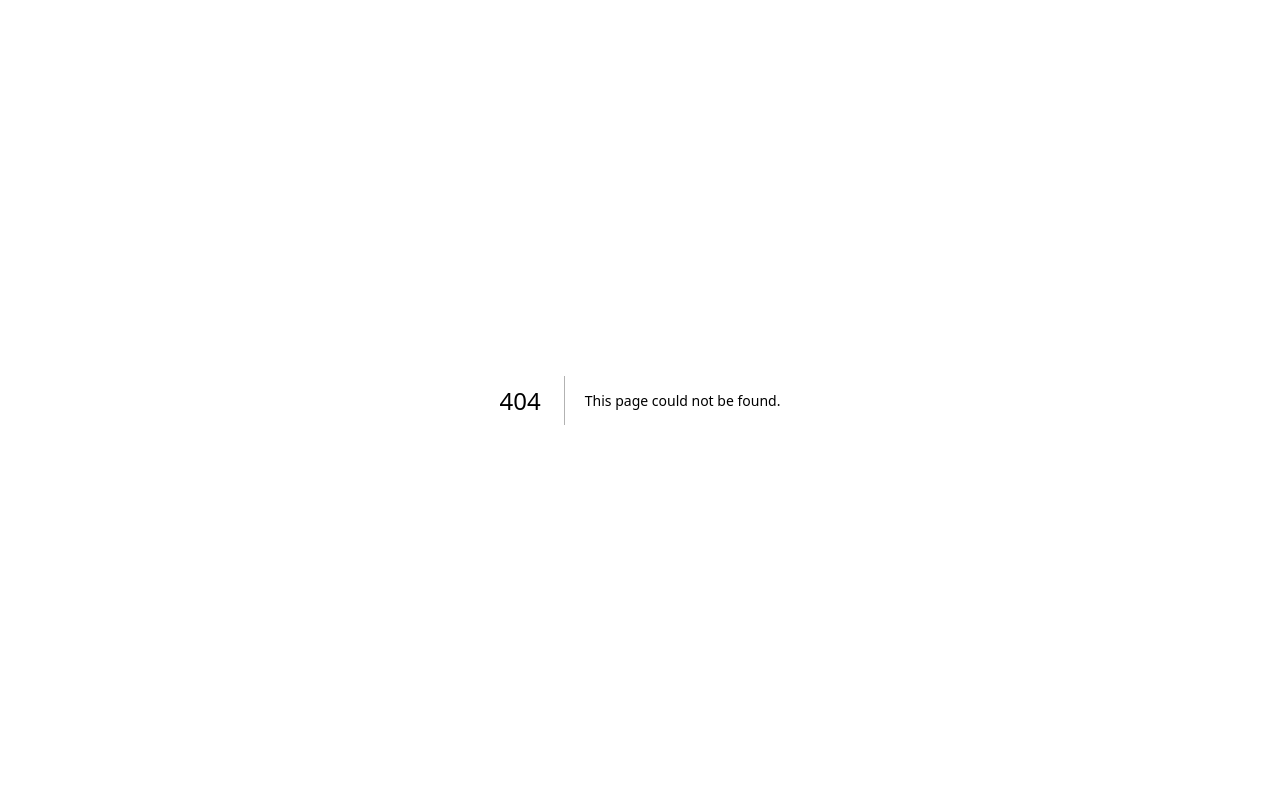
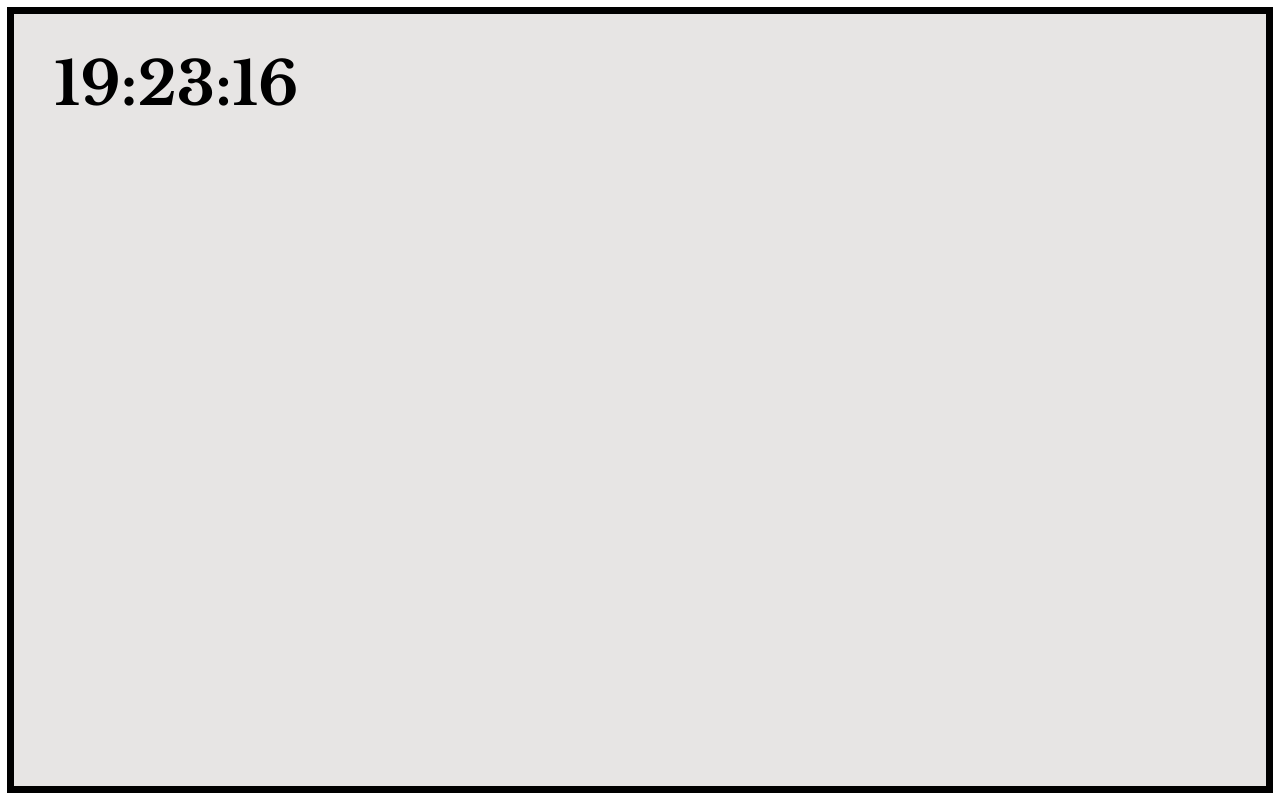
Before and after one commit to TheGreatShan/muraleetharanpages, a Next.js app: page /clock in a window 1280 px wide. Before the commit this address had no page. Built offline with nearby package versions, Linux system fonts and the light colour scheme.

Commit message:
clock added to the bottom right

```diff
--- /dev/null
+++ b/src/app/clock/page.tsx
@@ -0,0 +1,34 @@
+"use client";
+
+import { useState, useEffect } from "react";
+
+export default function Page() {
+    const [ctime, setTime] = useState<string>(""); // Startet mit einem leeren Wert
+
+    useEffect(() => {
+        // Aktualisiert die Zeit jede Sekunde
+        const interval = setInterval(() => {
+            setTime(new Date().toLocaleTimeString("en-US", { hour12: false })); // Konsistentes 12-Stunden-Format
+        }, 1000);
+
+        return () => clearInterval(interval); // Cleanup des Intervalls bei Unmount
+    }, []);
+
+    return (
+        <div className={"border-solid border-[7px] border-white bg-[#e7e5e4] min-h-screen w-screen h-full flex flex-grow"}>
+            <div
+                className={
+                    "border-solid border-[7px] border-black bg-[#e7e5e4] text-black font-libre w-screen min-h-full"
+                }
+            >
+                <div className={"md:p-10"}>
+                    <div>
+                        <h1 className="text-6xl font-bold mx-auto my-auto">
+                            {ctime || "Loading..."}
+                        </h1>
+                    </div>
+                </div>
+            </div>
+        </div>
+    );
+}
--- a/src/app/components/Nav.tsx
+++ b/src/app/components/Nav.tsx
@@ -1,6 +1,11 @@
+"use client"
+
 import Link from "next/link";
 
+
 export default function Nav() {
+
+
     return (
         <div className={"bg-[#e7e5e4] text-black font-libre p-10 backdrop-blur-sm select-none"}>
             <div className={"fixed left-0 md:ml-[100px] ml-[50px] md:visible invisible"}>
--- a/src/app/components/design.tsx
+++ b/src/app/components/design.tsx
@@ -1,7 +1,20 @@
+"use client"
+
 import Nav from "muralee/app/components/Nav";
 import React from "react";
+import { useState, useEffect } from "react";
+
 
 export default function Design({children}: Readonly<{ children: React.ReactNode; }>) {
+    const [ctime, setTime] = useState<string>("");
+
+    useEffect(() => {
+        const interval = setInterval(() => {
+            setTime(new Date().toLocaleTimeString("en-US", { hour12: false }));
+        }, 1000);
+
+        return () => clearInterval(interval);
+    }, []);
     return (
         <>
             <div
@@ -12,6 +25,11 @@ export default function Design({children}: Readonly<{ children: React.ReactNode;
                     <div className={"md:p-10"}>
                         {children}
                     </div>
+                    <div className={"fixed bottom-0 right-0 font-bold mr-10 mb-10"}>
+                        <h1>
+                            {ctime}
+                        </h1>
+                    </div>
                 </div>
             </div>
         </>
```
Also changed, not shown: 1 other file (tests, documents, lock files or other folders).
